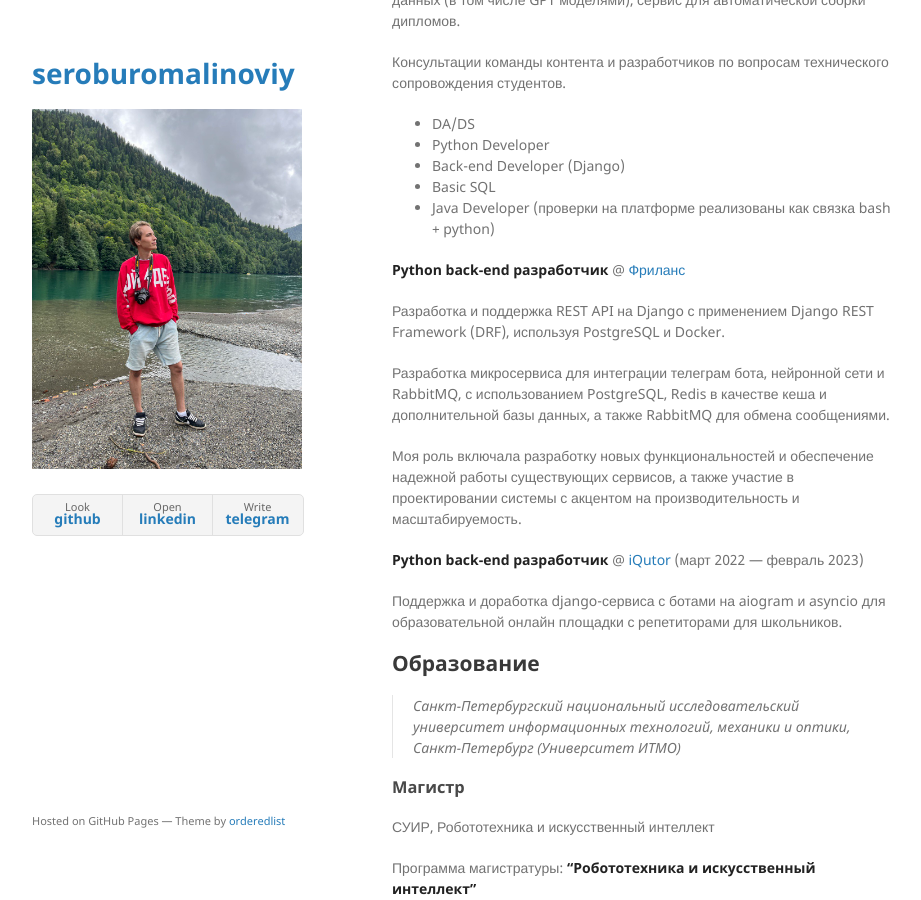
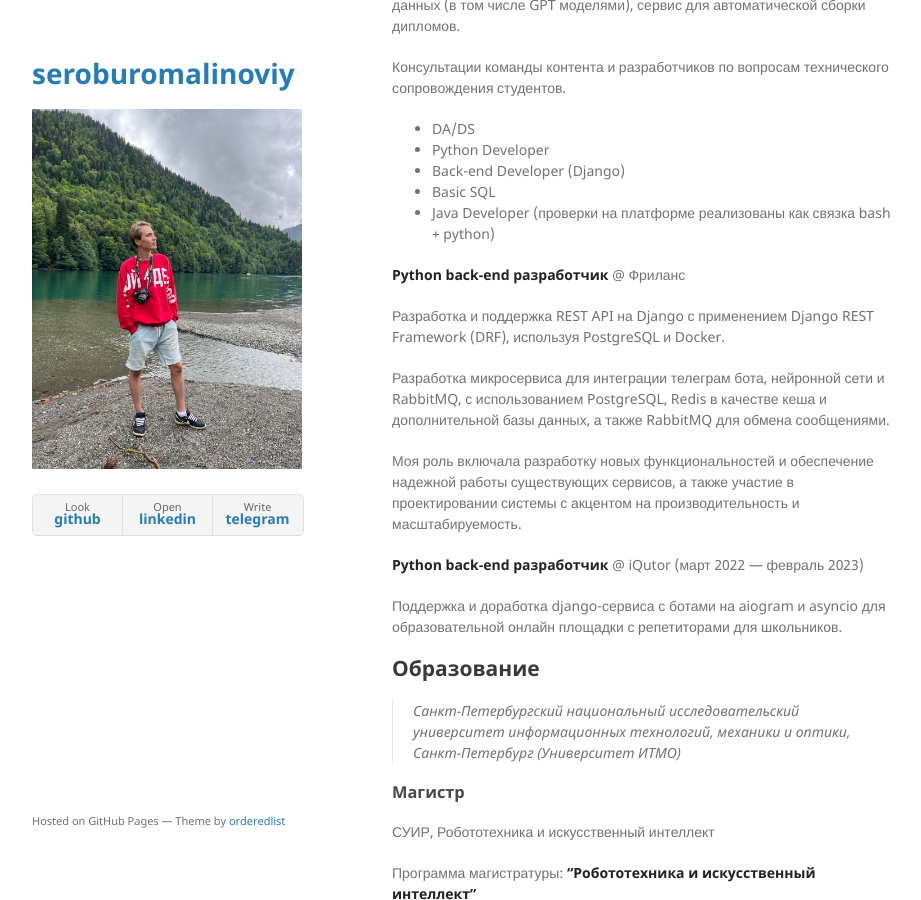
Before and after one commit to seroburomalinoviy/seroburomalinoviy.github.io, a Jekyll site: the page built from index.md, in a window 1280 px wide and 900 px high, scrolled down 468 px. Shown: the whole window, without its empty margins (178-1099 px from the left). Built offline with Jekyll 4.4.1, drawn with Linux system fonts in a browser that asks for light colours; the repository's description, which GitHub fills in, is left out; our own code applies the rules of GitHub Pages for plain Markdown files.

Commit message:
upd CV content

```diff
--- a/index.md
+++ b/index.md
@@ -11,7 +11,7 @@ layout: default
 Ищу интересные и сложные проекты в крутой it-компании.
 
 
-### Опыт работы
+## Опыт работы
 
 **Разработчик платформенных тестов** @ [TripleTen \[Yandex Practicum\]](https://tripleten.com) (декабрь 2022 — ...)
 
@@ -29,7 +29,7 @@ layout: default
 - Basic SQL
 - Java Developer (проверки на платформе реализованы как связка bash + python)
 
-**Python back-end разработчик** @ [Фриланс]()
+**Python back-end разработчик** @ Фриланс
 
 Разработка и поддержка REST API на Django с применением Django REST Framework (DRF), используя PostgreSQL и Docker.
 
@@ -37,7 +37,7 @@ layout: default
 
 Моя роль включала разработку новых функциональностей и обеспечение надежной работы существующих сервисов, а также участие в проектировании системы с акцентом на производительность и масштабируемость.
 
-**Python back-end разработчик** @ [iQutor]() (март 2022 — февраль 2023)
+**Python back-end разработчик** @ iQutor (март 2022 — февраль 2023)
 
 Поддержка и доработка django-сервиса с ботами на aiogram и asyncio для образовательной онлайн площадки с репетиторами для школьников.
 
```
